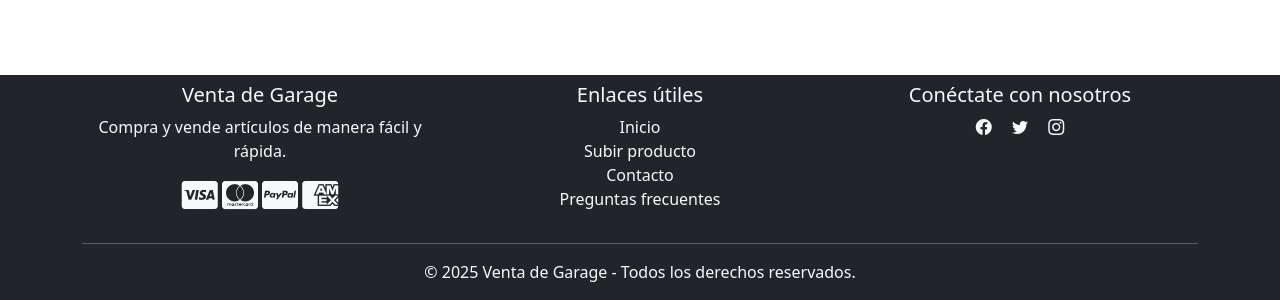
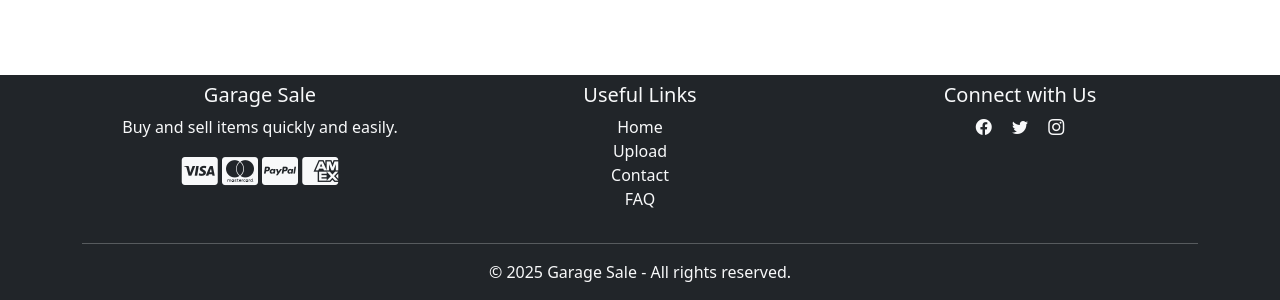
Before and after one commit to DoctorLeQuack1/Yardify, a plain HTML site: page footer.html in a window 1280 px wide. Shown: the part 500-800 px from the top of the page. Drawn offline with nearby package versions, Linux system fonts and the light colour scheme.

Commit message:
Language change to English

```diff
--- a/footer.html
+++ b/footer.html
@@ -27,8 +27,8 @@
       <div class="row">
         <!-- Información del sitio -->
         <div class="text-center col-md-4">
-          <h5>Venta de Garage</h5>
-          <p>Compra y vende artículos de manera fácil y rápida.</p>
+          <h5>Garage Sale</h5>
+          <p>Buy and sell items quickly and easily.</p>
           <i class="fa-brands fa-cc-visa fa-2x"></i>
           <i class="fa-brands fa-cc-mastercard fa-2x"></i>
           <i class="fa-brands fa-cc-paypal fa-2x"></i>
@@ -38,18 +38,18 @@
 
         <!-- Enlaces rápidos -->
         <div class="text-center col-md-4">
-          <h5>Enlaces útiles</h5>
+          <h5>Useful Links</h5>
           <ul class="list-unstyled">
-            <li><a href="#" class="text-light text-decoration-none">Inicio</a></li>
-            <li><a href="#" class="text-light text-decoration-none">Subir producto</a></li>
-            <li><a href="#" class="text-light text-decoration-none">Contacto</a></li>
-            <li><a href="#" class="text-light text-decoration-none">Preguntas frecuentes</a></li>
+            <li><a href="#" class="text-light text-decoration-none">Home</a></li>
+            <li><a href="#" class="text-light text-decoration-none">Upload</a></li>
+            <li><a href="#" class="text-light text-decoration-none">Contact</a></li>
+            <li><a href="#" class="text-light text-decoration-none">FAQ</a></li>
           </ul>
         </div>
 
         <!-- Redes sociales -->
         <div class="text-center col-md-4">
-          <h5>Conéctate con nosotros</h5>
+          <h5>Connect with Us</h5>
           <a href="#" class="text-light me-3"><i class="bi bi-facebook"></i></a>
           <a href="#" class="text-light me-3"><i class="bi bi-twitter"></i></a>
           <a href="#" class="text-light"><i class="bi bi-instagram"></i></a>
@@ -61,7 +61,7 @@
 
       <!-- Copyright -->
       <div class="text-center">
-        <p class="mb-3">&copy; 2025 Venta de Garage - Todos los derechos reservados.</p>
+        <p class="mb-3">&copy; 2025 Garage Sale - All rights reserved.</p>
       </div>
     </div>
   </footer>
```
